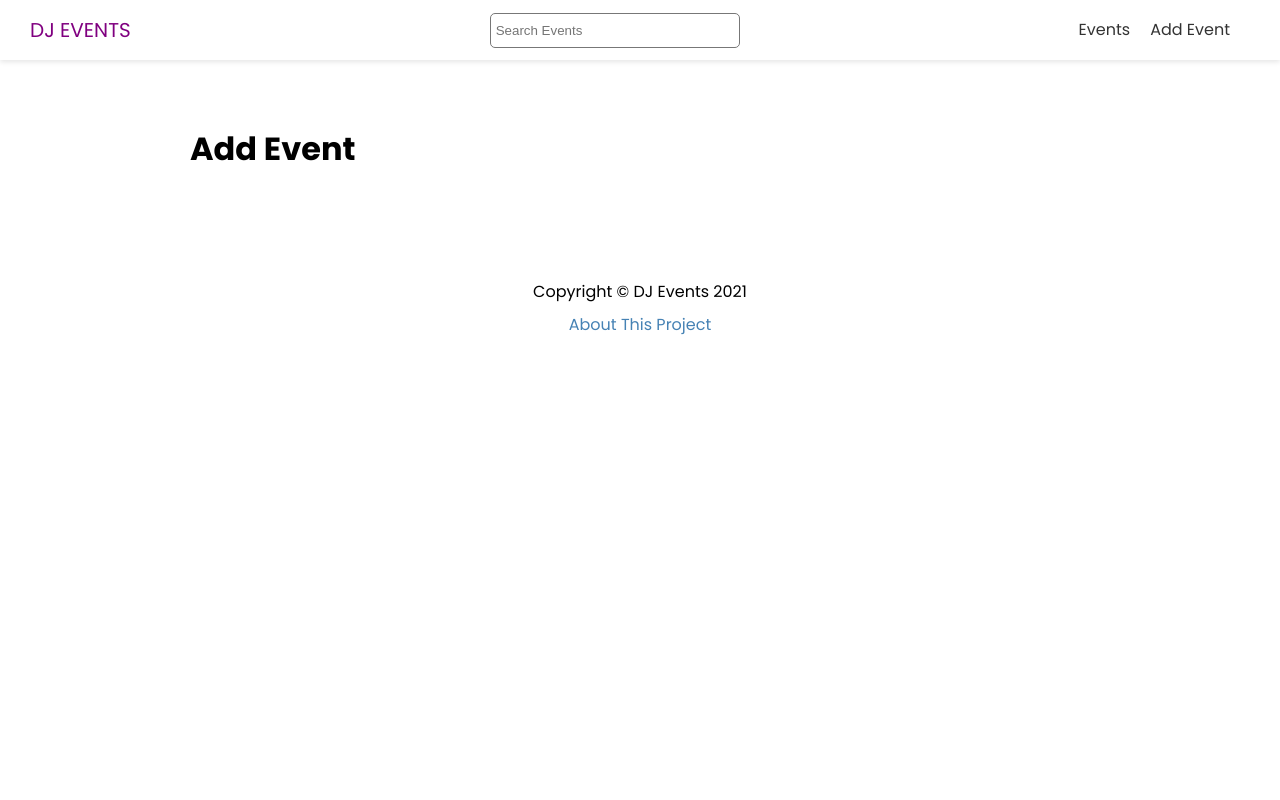
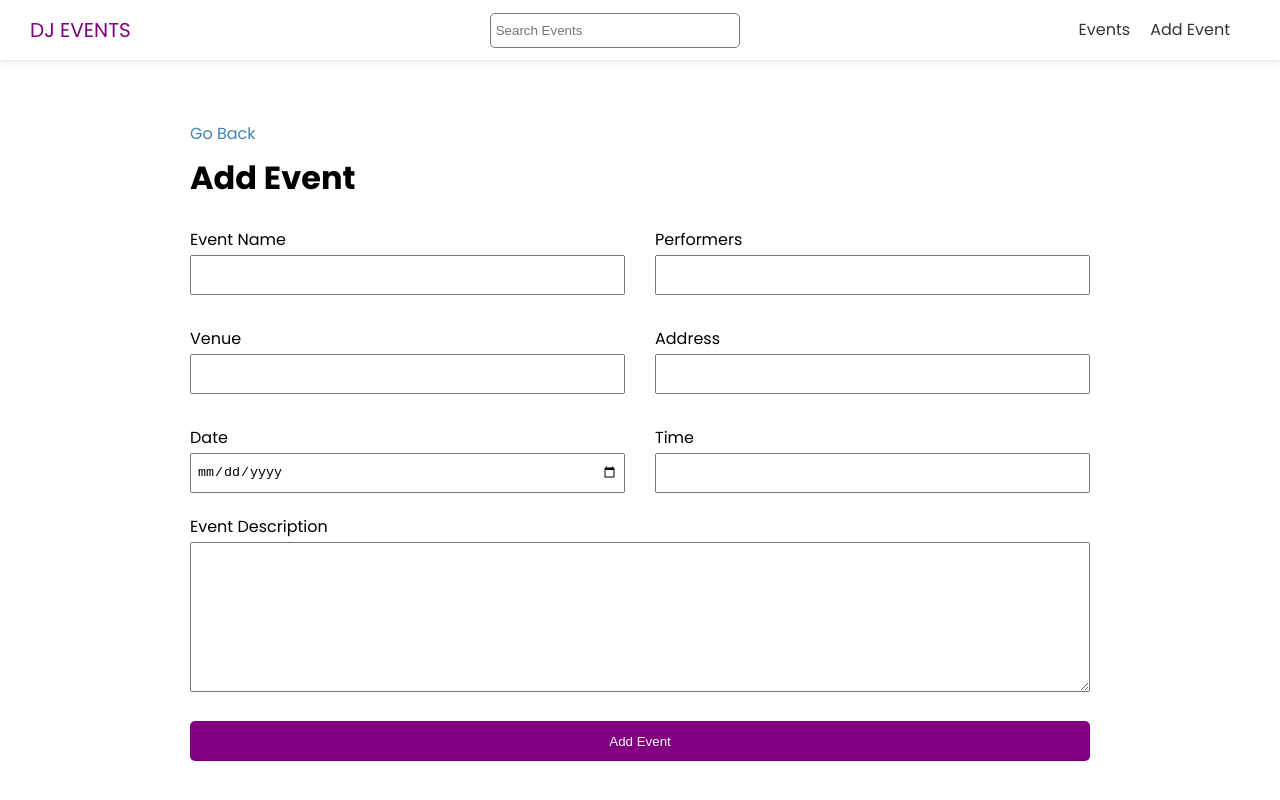
Before and after one commit to josephkem/Events-App, a Next.js app in the folder events-front/: page /events/add in a window 1280 px wide. Shown: the top 800 px of the page. Built offline with nearby package versions, Linux system fonts and the light colour scheme; no server answers.

Commit message:
Created a form for users to add their own events

```diff
--- a/events-front/pages/events/add.js
+++ b/events-front/pages/events/add.js
@@ -2,12 +2,110 @@
 import { useState } from "react";
 import { useRouter } from "next/router";
 import Link from "next/link";
-import { API_URL } from "@config/index";
+import { API_URL } from "@/config/index";
+import styles from "@/styles/Form.module.css";
 
 export default function AddEventPage() {
+  const [values, setValues] = useState({
+    name: "",
+    performers: "",
+    venue: "",
+    address: "",
+    date: "",
+    time: "",
+    description: "",
+  });
+
+  const router = useRouter();
+
+  const handleSubmit = (e) => {
+    e.preventDefault();
+    console.log(values);
+  };
+
+  const handleInputChange = (e) => {
+    const { name, value } = e.target;
+    setValues({ ...values, [name]: value });
+  };
   return (
     <Layout title="Add New Event">
+      <Link href="/events">Go Back</Link>
       <h1>Add Event</h1>
+      <form onSubmit={handleSubmit} className={styles.form}>
+        <div className={styles.grid}>
+          <div>
+            <label htmlFor="name">Event Name</label>
+            <input
+              type="text"
+              id="name"
+              name="name"
+              value={values.name}
+              onChange={handleInputChange}
+            />
+          </div>
+          <div>
+            <label htmlFor="performers">Performers</label>
+            <input
+              type="text"
+              name="performers"
+              id="performers"
+              value={values.performers}
+              onChange={handleInputChange}
+            />
+          </div>
+          <div>
+            <label htmlFor="venue">Venue</label>
+            <input
+              type="text"
+              name="venue"
+              id="venue"
+              value={values.venue}
+              onChange={handleInputChange}
+            />
+          </div>
+          <div>
+            <label htmlFor="address">Address</label>
+            <input
+              type="text"
+              name="address"
+              id="address"
+              value={values.address}
+              onChange={handleInputChange}
+            />
+          </div>
+          <div>
+            <label htmlFor="date">Date</label>
+            <input
+              type="date"
+              name="date"
+              id="date"
+              value={values.date}
+              onChange={handleInputChange}
+            />
+          </div>
+          <div>
+            <label htmlFor="time">Time</label>
+            <input
+              type="text"
+              name="time"
+              id="time"
+              value={values.time}
+              onChange={handleInputChange}
+            />
+          </div>
+        </div>
+        <div>
+          <label htmlFor="description">Event Description</label>
+          <textarea
+            type="text"
+            name="description"
+            id="description"
+            value={values.description}
+            onChange={handleInputChange}
+          ></textarea>
+        </div>
+        <input type="submit" value="Add Event" className="btn" />
+      </form>
     </Layout>
   );
 }
```
